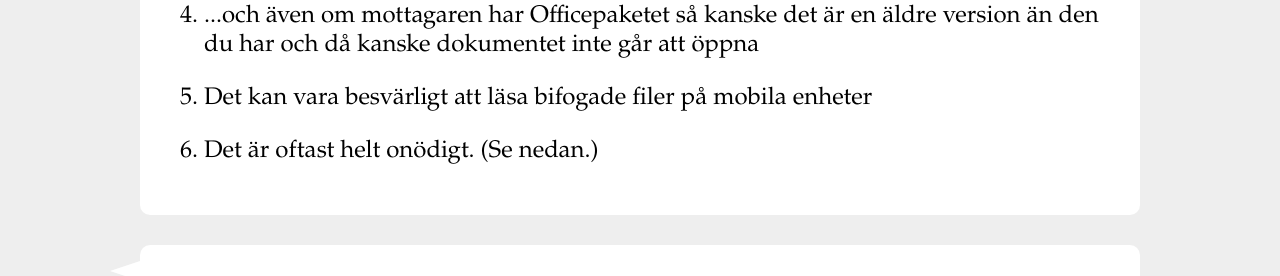
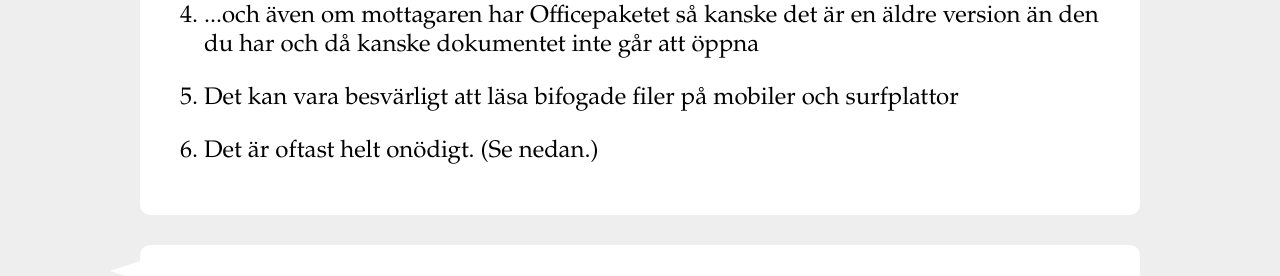
Before and after one commit to aioobe/aioobe.github.io, a Jekyll site: the page mirrored/skickaintedocx/index.html, which Jekyll copies as it is, in a window 1280 px wide. Shown: the part 848-1124 px from the top of the page. Built offline with Jekyll 4.4.1, drawn with Linux system fonts in a browser that asks for light colours.

Commit message:
Wording.

```diff
--- a/mirrored/skickaintedocx/index.html
+++ b/mirrored/skickaintedocx/index.html
@@ -86,7 +86,7 @@
           <li>Alla har inte Microsoft Office...
             <p><img src="office.png" style="float: right" />Det billigaste Officepaketet jag kan hitta i skrivande stund kostar 995:-. Att anta att alla valt att köpa Officepaketet är dumt. Gratisalternativ finns, men det är lite si och så med kompatibiliteten. Räkna inte med att en .docx fil ser likadan ut på min dator som på din dator.</p>
           <li>...och även om mottagaren har Officepaketet så kanske det är en äldre version än den du har och då kanske dokumentet inte går att öppna</li>
-          <li>Det kan vara besvärligt att läsa bifogade filer på mobila enheter</li>
+          <li>Det kan vara besvärligt att läsa bifogade filer på mobiler och surfplattor</li>
           <li>Det är oftast helt onödigt. (Se nedan.)</li>
         </ol>
       </div>
```
